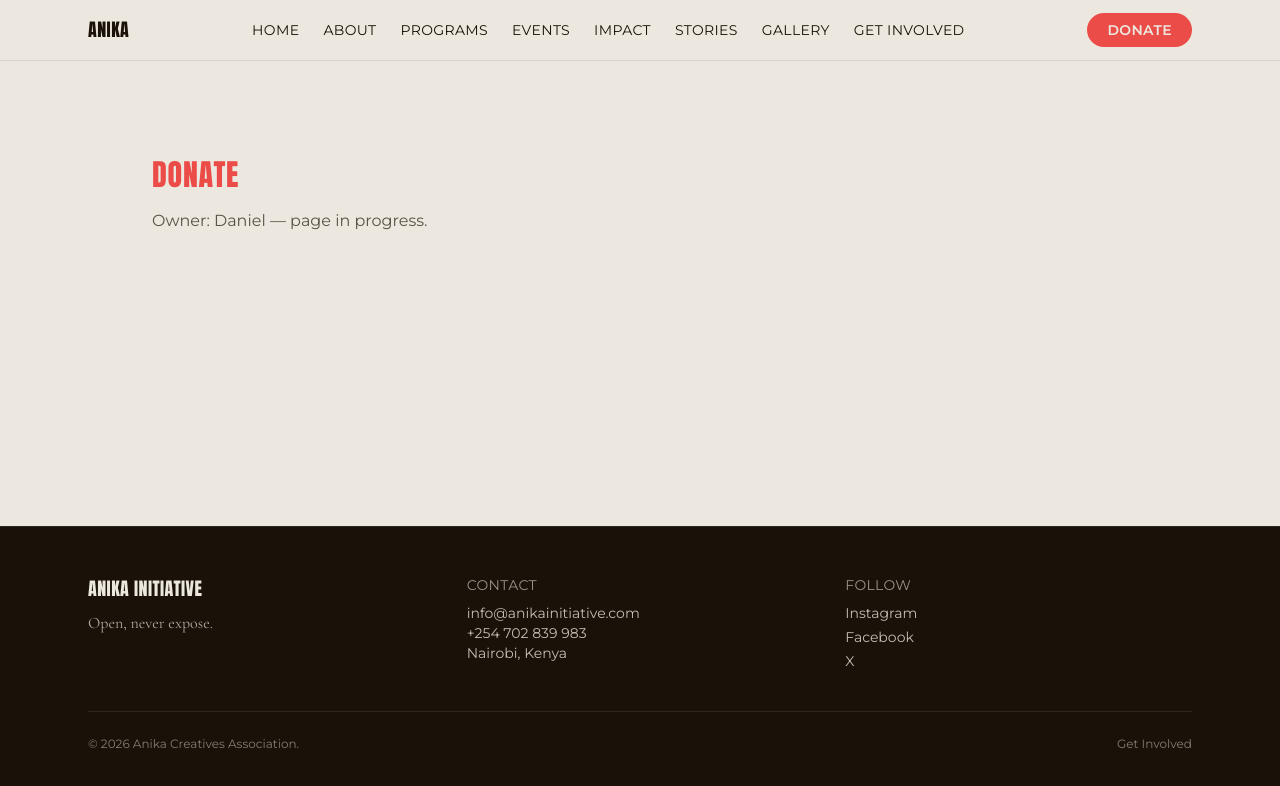
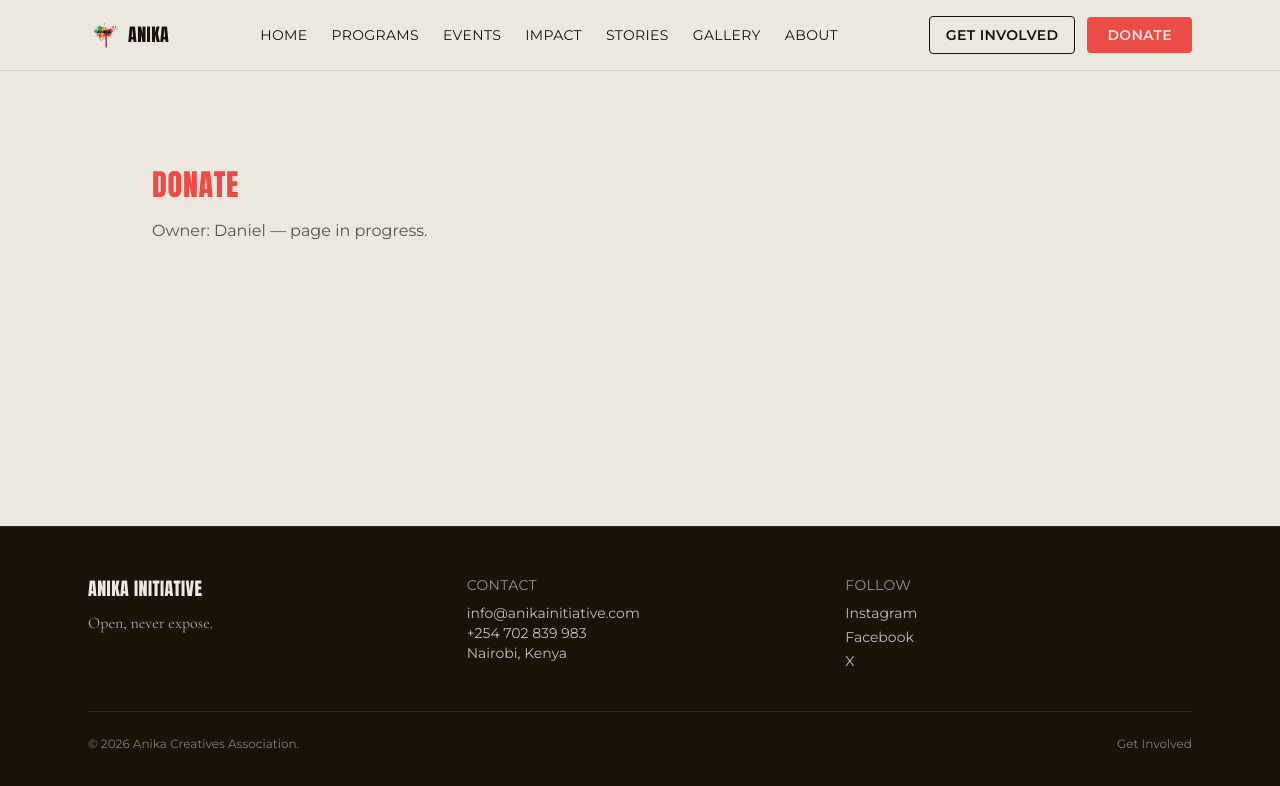
Before and after one commit to Jkosencha/Anika-Initiative, a React (Vite) app: page /donate in a window 1280 px wide. Shown: the top 786 px of the page. Built offline with nearby package versions, Linux system fonts and the light colour scheme.

Commit message:
Build Navbar with real logo and full nav
Wire the ANIKA logo into the navbar, add nav links for every page,
a Get Involved / Donate button pair, and a mobile menu.

```diff
--- a/src/components/layout/Navbar.jsx
+++ b/src/components/layout/Navbar.jsx
@@ -3,13 +3,12 @@ import { NavLink } from 'react-router-dom'
 
 const links = [
   { to: '/', label: 'Home' },
-  { to: '/about', label: 'About' },
   { to: '/programs', label: 'Programs' },
   { to: '/events', label: 'Events' },
   { to: '/impact', label: 'Impact' },
   { to: '/stories', label: 'Stories' },
   { to: '/gallery', label: 'Gallery' },
-  { to: '/get-involved', label: 'Get Involved' },
+  { to: '/about', label: 'About' },
 ]
 
 function Navbar() {
@@ -23,8 +22,9 @@ function Navbar() {
   return (
     <header className="sticky top-0 z-50 border-b border-ink/10 bg-cream/95 backdrop-blur">
       <nav className="mx-auto flex max-w-6xl items-center justify-between px-6 py-4">
-        <NavLink to="/" className="font-display text-lg uppercase tracking-wide text-ink">
-          Anika
+        <NavLink to="/" className="flex items-center gap-2">
+          <img src="/anika-logo.png" alt="Anika Initiative" className="h-8 w-8 rounded-full object-cover" />
+          <span className="font-display text-lg uppercase tracking-wide text-ink">Anika</span>
         </NavLink>
 
         <ul className="hidden items-center gap-6 md:flex">
@@ -37,10 +37,16 @@ function Navbar() {
           ))}
         </ul>
 
-        <div className="hidden md:block">
+        <div className="hidden items-center gap-3 md:flex">
+          <NavLink
+            to="/get-involved"
+            className="rounded border border-ink px-4 py-2 font-body text-sm font-semibold uppercase tracking-wide text-ink transition-colors hover:bg-ink hover:text-cream"
+          >
+            Get Involved
+          </NavLink>
           <NavLink
             to="/donate"
-            className="rounded-full bg-coral px-5 py-2 font-body text-sm font-semibold uppercase tracking-wide text-cream transition-opacity hover:opacity-90"
+            className="rounded bg-coral px-5 py-2 font-body text-sm font-semibold uppercase tracking-wide text-cream transition-opacity hover:opacity-90"
           >
             Donate
           </NavLink>
@@ -61,7 +67,7 @@ function Navbar() {
 
       {open && (
         <ul className="flex flex-col gap-4 border-t border-ink/10 px-6 py-4 md:hidden">
-          {[...links, { to: '/donate', label: 'Donate' }].map((link) => (
+          {[...links, { to: '/get-involved', label: 'Get Involved' }, { to: '/donate', label: 'Donate' }].map((link) => (
             <li key={link.to}>
               <NavLink
                 to={link.to}
```
Also changed, not shown: public/anika-logo.png (added).
